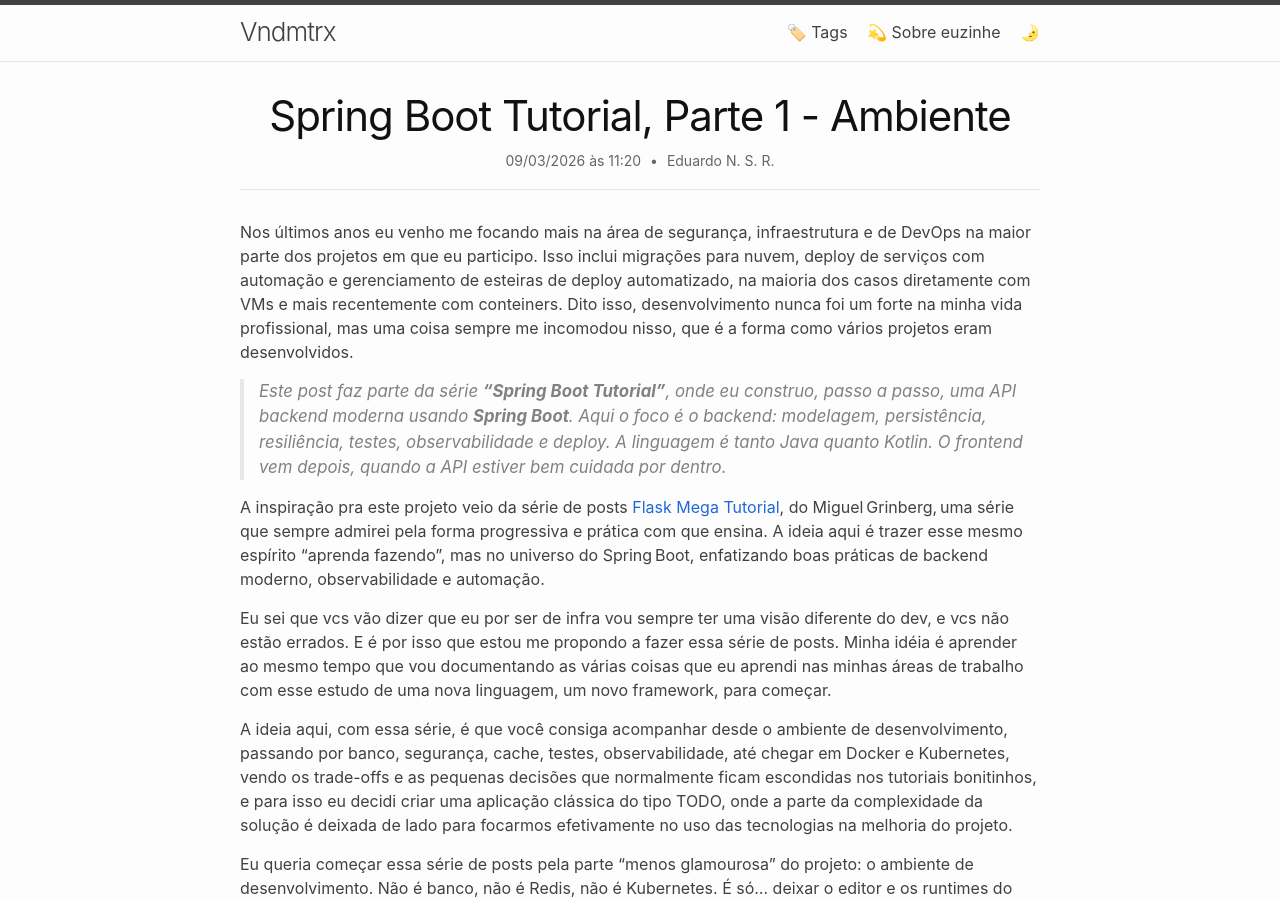
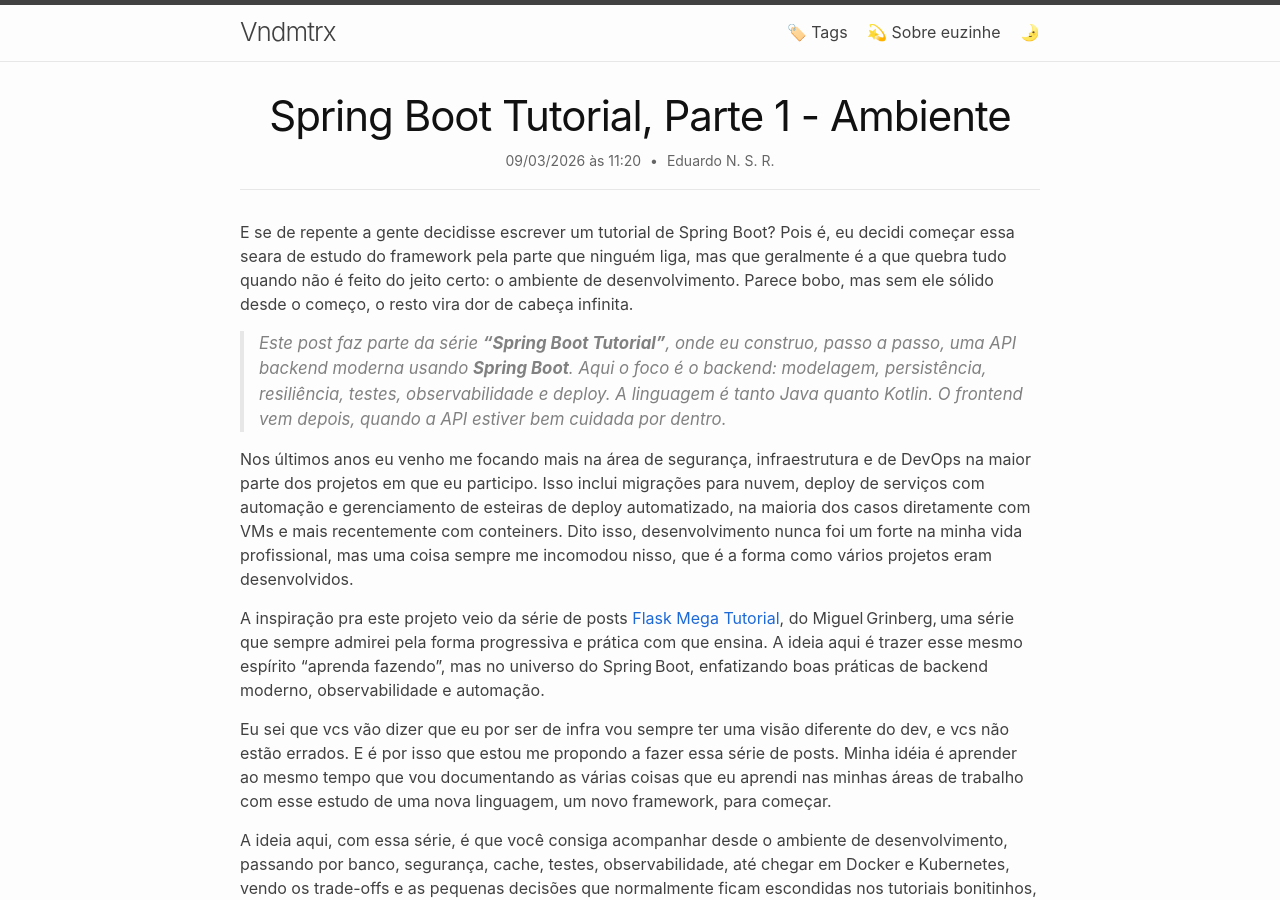
Before and after one commit to vndmtrx/vndmtrx.github.io, a Jekyll site: the page built from _posts/2026-03-09-springboot-tutorial.md, in a window 1280 px wide and 900 px high. Built offline with Jekyll 4.4.1, drawn with Linux system fonts in a browser that asks for light colours; nearby versions of some CDN libraries.

Commit message:
Ajustes textuais

```diff
--- a/_posts/2026-03-09-springboot-tutorial.md
+++ b/_posts/2026-03-09-springboot-tutorial.md
@@ -10,10 +10,12 @@ tags: [Spring Boot, Java, Kotlin]
 series: Spring Boot Tutorial
 ---
 
-Nos últimos anos eu venho me focando mais na área de segurança, infraestrutura e de DevOps na maior parte dos projetos em que eu participo. Isso inclui migrações para nuvem, deploy de serviços com automação e gerenciamento de esteiras de deploy automatizado, na maioria dos casos diretamente com VMs e mais recentemente com conteiners. Dito isso, desenvolvimento nunca foi um forte na minha vida profissional, mas uma coisa sempre me incomodou nisso, que é a forma como vários projetos eram desenvolvidos.
+E se de repente a gente decidisse escrever um tutorial de Spring Boot? Pois é, eu decidi começar essa seara de estudo do framework pela parte que ninguém liga, mas que geralmente é a que quebra tudo quando não é feito do jeito certo: o ambiente de desenvolvimento. Parece bobo, mas sem ele sólido desde o começo, o resto vira dor de cabeça infinita.
 
 > Este post faz parte da série **“Spring Boot Tutorial”**, onde eu construo, passo a passo, uma API backend moderna usando **Spring Boot**.
 > Aqui o foco é o backend: modelagem, persistência, resiliência, testes, observabilidade e deploy. A linguagem é tanto Java quanto Kotlin. O frontend vem depois, quando a API estiver bem cuidada por dentro.
+
+Nos últimos anos eu venho me focando mais na área de segurança, infraestrutura e de DevOps na maior parte dos projetos em que eu participo. Isso inclui migrações para nuvem, deploy de serviços com automação e gerenciamento de esteiras de deploy automatizado, na maioria dos casos diretamente com VMs e mais recentemente com conteiners. Dito isso, desenvolvimento nunca foi um forte na minha vida profissional, mas uma coisa sempre me incomodou nisso, que é a forma como vários projetos eram desenvolvidos.
 
 A inspiração pra este projeto veio da série de posts [Flask Mega Tutorial](https://blog.miguelgrinberg.com/post/the-flask-mega-tutorial-part-i-hello-world), do Miguel Grinberg, uma série que sempre admirei pela forma progressiva e prática com que ensina. A ideia aqui é trazer esse mesmo espírito “aprenda fazendo”, mas no universo do Spring Boot, enfatizando boas práticas de backend moderno, observabilidade e automação.
 
```
